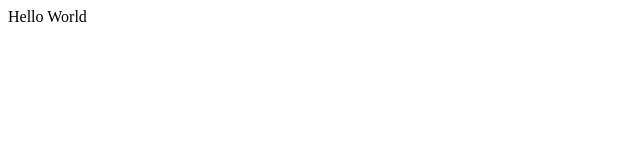
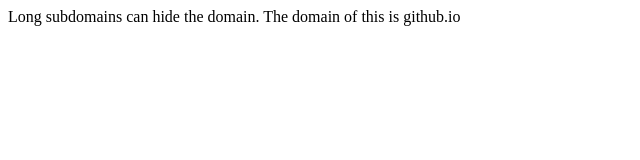
Before and after one commit to AbCdEfGhIjKlMnOpQrStUvWxYz1234567890123/test, a plain HTML site: page index.html in a window 1280 px wide. Shown: the whole page, without its empty margins (0-640 px from the left). Drawn offline with Linux system fonts and the light colour scheme.

Commit message:
updated text

```diff
--- a/index.html
+++ b/index.html
@@ -1 +1 @@
-<div>Hello World</div>
+<div>Long subdomains can hide the domain. The domain of this is github.io</div>
```
